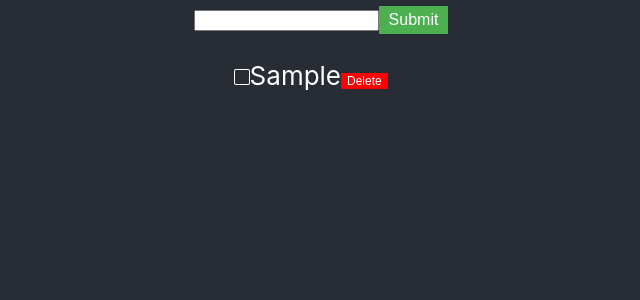
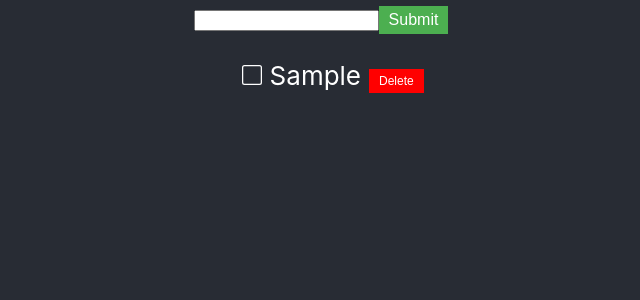
Before and after one commit to loknarb/state-management-comparison, a React (Create React App) app: page / in a window 1280 px wide. Both pictures are taken after typing "Sample" into the empty fields and a click on the button "Submit". Shown: the top 300 px of the page, without its empty margins (319-959 px from the left). Built offline with nearby package versions, Linux system fonts and the light colour scheme.

Commit message:
css → css in js

```diff
--- a/src/components/CheckBoxEmpty.tsx
+++ b/src/components/CheckBoxEmpty.tsx
@@ -5,10 +5,14 @@ const CheckBoxEmpty: React.FunctionComponent<{
 }> = ({ onCheck, id }) => {
   return (
     <svg
+      style={{
+        marginLeft: "0.5rem",
+        marginRight: "0.5rem",
+      }}
       onClick={() => onCheck(id)}
       xmlns="http://www.w3.org/2000/svg"
-      width="16"
-      height="16"
+      width="20"
+      height="20"
       fill="currentColor"
       className="bi bi-square"
       viewBox="0 0 16 16">
--- a/src/components/CheckBoxFilled.tsx
+++ b/src/components/CheckBoxFilled.tsx
@@ -5,10 +5,14 @@ const CheckBoxFilled: React.FunctionComponent<{
 }> = ({ onCheck, id }) => {
   return (
     <svg
+      style={{
+        marginLeft: "0.5rem",
+        marginRight: "0.5rem",
+      }}
       onClick={() => onCheck(id)}
       xmlns="http://www.w3.org/2000/svg"
-      width="16"
-      height="16"
+      width="20"
+      height="20"
       fill="currentColor"
       className="bi bi-check2"
       viewBox="0 0 16 16">
--- a/src/components/Input.tsx
+++ b/src/components/Input.tsx
@@ -1,5 +1,6 @@
 import React, { useState } from "react";
 import "../styles/App.css";
+import PrimaryButton from "./PrimaryButtons";
 const Input: React.FunctionComponent<{ onAdd: (text: string) => void }> = ({ onAdd }) => {
   const [inputValue, setInputValue] = useState("");
   const onChange = (e: React.ChangeEvent<HTMLInputElement>) => {
@@ -17,7 +18,7 @@ const Input: React.FunctionComponent<{ onAdd: (text: string) => void }> = ({ onA
   return (
     <form onSubmit={submitTodo}>
       <input type="test" onChange={onChange} value={inputValue} />
-      <button className="btn-green">Submit</button>
+      <PrimaryButton>Submit</PrimaryButton>
     </form>
   );
 };
--- a/src/components/ListItem.tsx
+++ b/src/components/ListItem.tsx
@@ -2,6 +2,7 @@ import { Todo } from "../types/types";
 import "../styles/App.css";
 import CheckBoxEmpty from "./CheckBoxEmpty";
 import CheckBoxFilled from "./CheckBoxFilled";
+import WarningButton from "./WarningButton";
 const ListItem: React.FunctionComponent<{
   id: Todo["id"];
   onDelete: (id: Todo["id"]) => void;
@@ -17,9 +18,9 @@ const ListItem: React.FunctionComponent<{
         <CheckBoxFilled onCheck={() => onCheck(id)} id={id} />
       )}
       {text}
-      <button onClick={() => onDelete(id)} className="btn-delete">
+      <WarningButton onClick={() => onDelete(id)} className="btn-delete">
         Delete
-      </button>
+      </WarningButton>
     </li>
   );
 };
--- /dev/null
+++ b/src/components/PrimaryButtons.tsx
@@ -0,0 +1,21 @@
+const PrimaryButton: React.FunctionComponent<
+  React.DetailedHTMLProps<React.ButtonHTMLAttributes<HTMLButtonElement>, HTMLButtonElement> & {
+    title?: string;
+  }
+> = ({ title, children, style, ...rest }) => (
+  <button
+    {...rest}
+    style={{
+      ...style,
+      backgroundColor: "#4CAF50",
+      color: "white",
+      fontSize: "16px",
+      padding: "5px 10px",
+      textAlign: "center",
+      textDecoration: "none",
+      border: "none",
+    }}>
+    {title ?? children}
+  </button>
+);
+export default PrimaryButton;
--- /dev/null
+++ b/src/components/WarningButton.tsx
@@ -0,0 +1,23 @@
+const WarningButton: React.FunctionComponent<
+  React.DetailedHTMLProps<React.ButtonHTMLAttributes<HTMLButtonElement>, HTMLButtonElement> & {
+    title?: string;
+  }
+> = ({ title, children, style, ...rest }) => (
+  <button
+    {...rest}
+    style={{
+      ...style,
+      backgroundColor: "red",
+      border: "none",
+      color: "white",
+      margin: "0.5rem",
+      padding: "5px 10px",
+      textAlign: "center",
+      textDecoration: "none",
+      display: "inline-block",
+      fontSize: "12px",
+    }}>
+    {title ?? children}
+  </button>
+);
+export default WarningButton;
```
